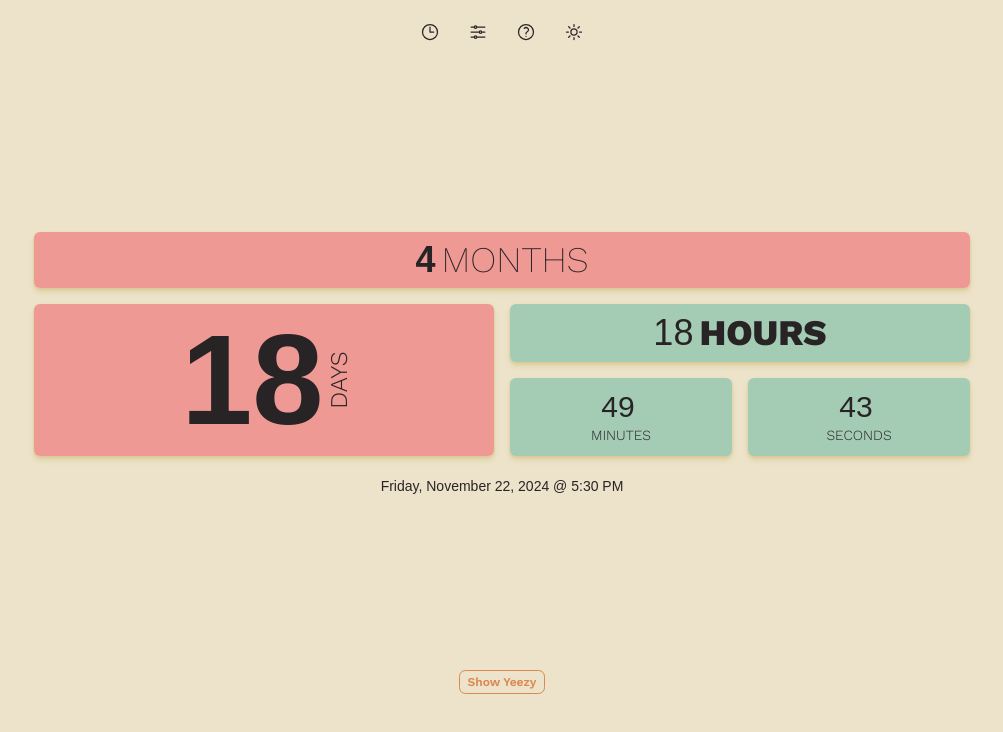
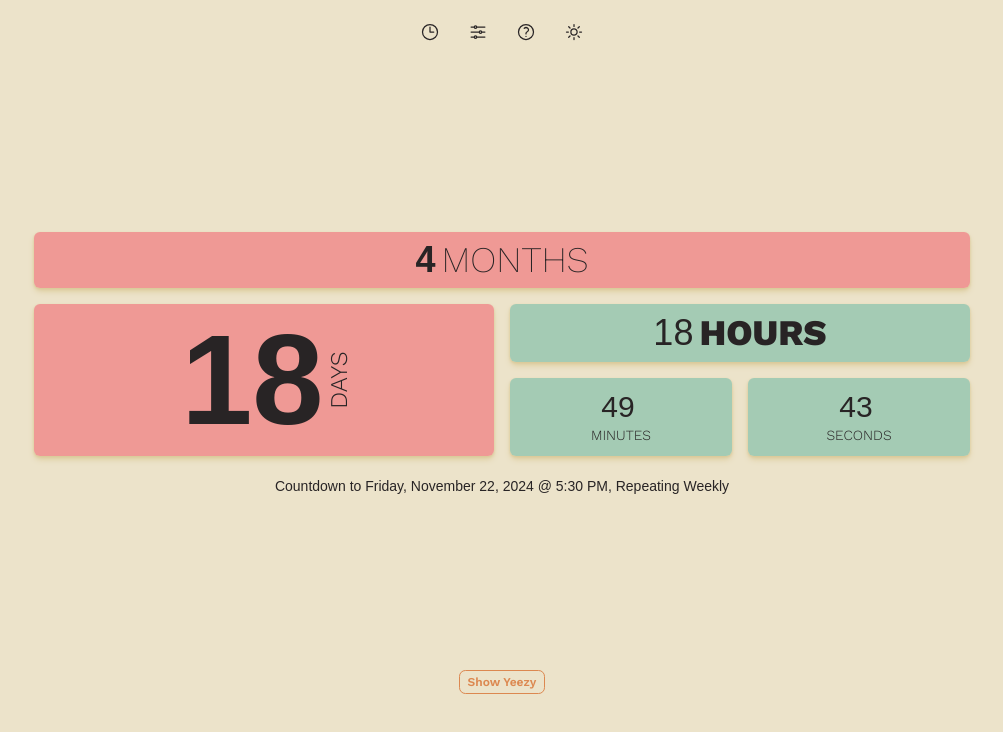
Before and after one commit to danferth/countdown, a Next.js app: page / in a window 1280 px wide. Shown: the top 732 px of the page, without its empty margins (138-1141 px from the left). Built offline with nearby package versions, Linux system fonts and the light colour scheme; a web font is replaced by a local one.

Commit message:
changed destination message

```diff
--- a/components/Clock.js
+++ b/components/Clock.js
@@ -55,9 +55,15 @@ const Clock = () => {
   useEffect(() => {
     const currentTime = DateTime.now();
     setDestinationMessage(
-      `${destination.toLocaleString(
+      `${!isRepeat ? "One Time" : ""} Countdown to ${destination.toLocaleString(
         DateTime.DATE_HUGE
-      )} @ ${destination.toLocaleString(DateTime.TIME_SIMPLE)}`
+      )} @ ${destination.toLocaleString(DateTime.TIME_SIMPLE)}${
+        isRepeat
+          ? `, Repeating ${repeatDuration
+              .charAt(0)
+              .toUpperCase()}${repeatDuration.slice(1)}`
+          : ""
+      }`
     );
 
     if (currentTime > destination) {
```
